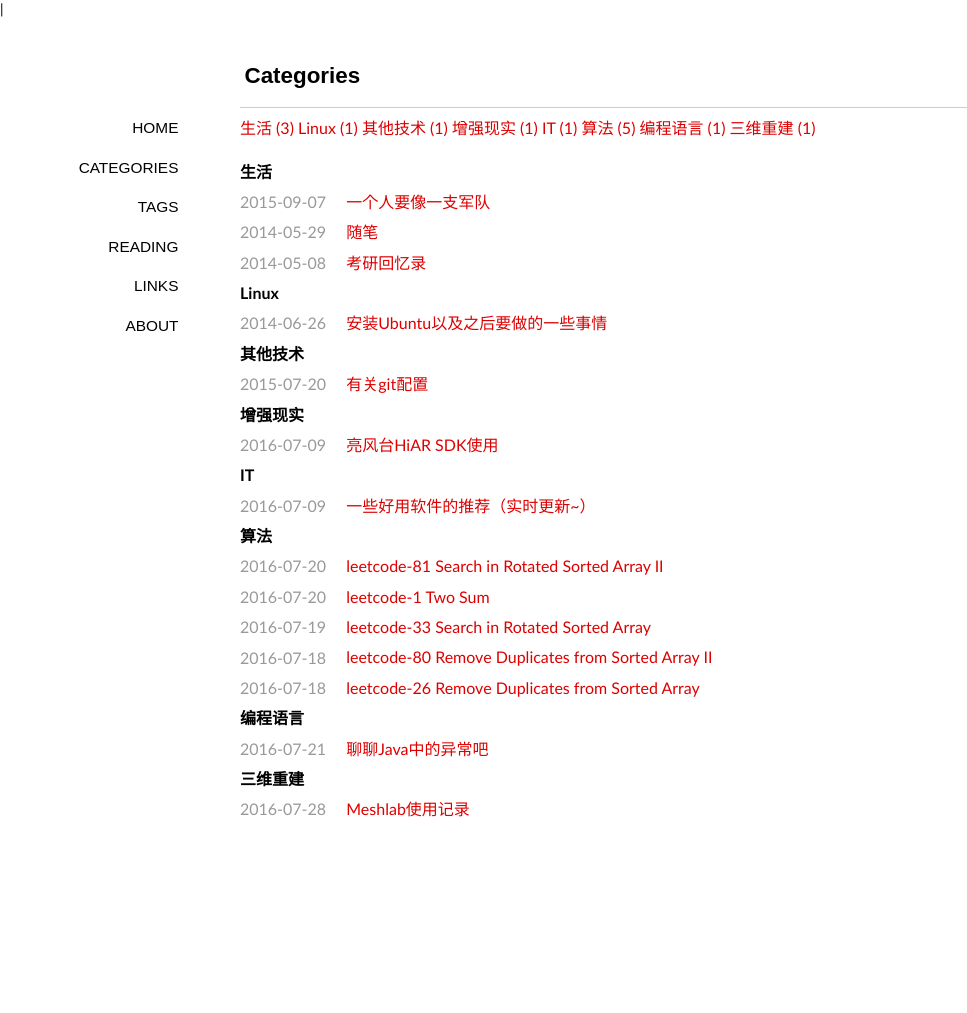
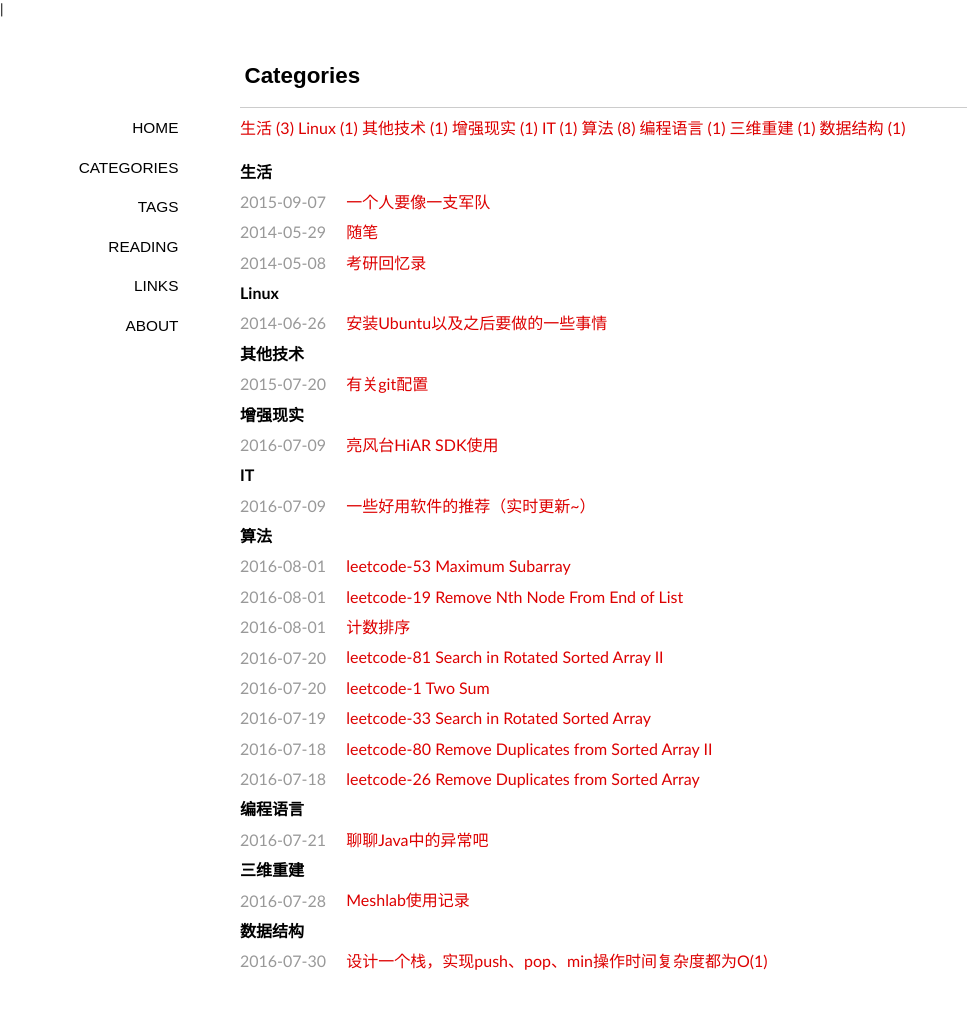
Before and after one commit to PianoCat/PianoCat.github.io, a Jekyll site: the page built from categories/index.md, in a window 1280 px wide. Shown: the whole page, without its empty margins (0-967 px from the left). Built offline with Jekyll 4.4.1, drawn with Linux system fonts in a browser that asks for light colours; some web fonts are replaced; comment, search, counter and statistics services are not loaded; before the commit the page ends 900 px from its top, so only the background shows below that; some of the changed lines change nothing that is shown.

Commit message:
post some blogs

````diff
--- /dev/null
+++ b/_posts/2016-07-30-push pop min o1.md
@@ -0,0 +1,101 @@
+---
+layout: post
+title: 设计一个栈，实现push、pop、min操作时间复杂度都为O(1)
+category: 数据结构
+tags: [stack]
+---
+
+题目思路很简单，首先需要设计一个链栈来保证push和pop操作都是O(1)，但是栈只能对栈顶进行操作，所以无法确定栈顶元素是否为最小值。
+
+为了保存当前栈中的最小元素，我们维护一个新的栈，当作一个排序栈，保证栈顶元素始终是最小值。
+
+下面是C++实现的代码：
+
+```cpp
+#include<iostream>
+using namespace std;
+
+class Stack
+{
+	typedef struct _stack
+	{
+		int* pElem;
+		int size;
+		int top;
+		_stack(int n) :size(n)
+		{
+			top = 0;
+			pElem = new int[size];
+		}
+		~_stack()
+		{
+			delete[]pElem;
+			pElem = NULL;
+		}
+	}stack;
+
+public:
+
+	Stack(int n) :s(n), minstack(n)
+	{
+	}
+
+	bool pop(int* e)
+	{
+		if (s.top == 0)
+			return false;
+		int value = s.pElem[--s.top];
+		if (value == minstack.pElem[minstack.top - 1])
+			--minstack.top;
+
+		*e = value;
+		return true;
+	}
+
+	bool push(int value)
+	{
+		if (s.top == s.size)
+			return false;
+
+		if (minstack.top == 0 || value <= minstack.pElem[minstack.top - 1])
+			minstack.pElem[minstack.top++] = value;
+
+		s.pElem[s.top++] = value;
+		return true;
+	}
+
+	bool min(int *pmin)
+	{
+		if (minstack.top == 0)
+			return false;
+		*pmin = minstack.pElem[minstack.top - 1];
+		return true;
+	}
+
+private:
+	stack s;
+	stack minstack;
+
+};
+
+int main()
+{
+	Stack s(5);
+	s.push(9);
+	s.push(7);
+	s.push(10);
+	s.push(5);
+	s.push(8);
+	cout << "9 7 10 5 8" << endl;
+	int v;
+	while (s.pop(&v))
+	{
+		cout << "pop " << v << "\t";
+		if (s.min(&v))
+			cout << "min value: " << v << endl;
+		else
+			cout << "there is no min value!" << endl;
+	}
+	return 0;
+}
+```
--- /dev/null
+++ b/_posts/2016-08-01-count sort.md
@@ -0,0 +1,45 @@
+---
+layout: post
+title: 计数排序
+category: 算法
+tags: [sort]
+---
+
+#### 题目描述 ####
+
+对n个数进行排序，要求时间复杂度为`O(n)`，空间复杂度为`O(1)`。
+
+#### 题目解答 ####
+
+我们知道，通常使用到的排序方法在时间复杂度上最好为`O(nlogn)`，所以这道题目看起来是不可能实现的。
+
+既然有这么一种算法的存在，那她肯定有一种使用限制在里面。这里的限制条件为：
+` 要排序的数组元素不能过大。`
+
+假设数字范围在0~65535范围内，定义一个数组count[65536]，这里因为空间元素是常量，并且不是很大，所以空间复杂度满足条件。
+
+假设有以下一组数字：
+```java
+100
+200
+300
+0
+45
+...
+
+```
+
+对于每个数字，计算count，即出现的次数：
+
+```java
+
+count[100]++;
+count[200]++;
+count[300]++;
+count[0]++;
+count[45]++;
+...
+
+```
+
+最后得出来的count数组，只需要遍历一遍就可以输出排序结果了，并且时空复杂度都满足题目要求。
--- /dev/null
+++ b/_posts/2016-08-01-leetcode-19-Remove Nth Node From End of List.md
@@ -0,0 +1,101 @@
+---
+layout: post
+title: leetcode-19 Remove Nth Node From End of List
+category: 算法
+tags: [leetcode]
+---
+
+### leetcode-19 Remove Nth Node From End of List ###
+
+* 题目描述
+
+Given a linked list, remove the nth node from the end of list and return its head.
+
+For example,
+
+```
+Given linked list: 1->2->3->4->5, and n = 2.
+
+After removing the second node from the end, the linked list becomes 1->2->3->5.
+```
+
+* C++解法一
+
+这道题目用快慢指针法来求解，即一个指针指向链表头部，第二个指针指向距离头部n个位置的节点，两个指针一起向后移动。当第二个指针移动到链表尾部的时候，第一个指针刚好是倒数第n个节点的前一个指针。代码如下所示，用时4ms：
+
+```cpp
+#include<iostream>
+#include<vector>
+#include<set>
+#include<algorithm>
+#include<map>
+
+using namespace std;
+
+struct ListNode {
+	int val;
+	ListNode *next;
+	ListNode(int x) : val(x), next(NULL) {}
+};
+
+class Solution {
+public:
+	ListNode* removeNthFromEnd(ListNode* head, int n) {
+		ListNode *res = head;
+		ListNode *p1 = head;
+		ListNode *p2 = p1;
+
+    //判断只有一个节点的情况
+		if (p1->next == NULL)
+			return NULL;
+
+    //flag用来指示p2指针有没有被允许移动到链表最后
+		int flag = 1;
+		for (int i = 0; i < n; ++i){
+			if (p2->next == NULL){
+				flag = 2;
+				break;
+			}
+			p2 = p2->next;
+		}
+    //双指针向后移动
+		while (p2->next != NULL){
+			p1 = p1->next;
+			p2 = p2->next;
+		}
+		if (p1 == res && flag == 2)
+			return p1->next;
+
+		else
+			p1->next = p1->next->next;
+
+		return res;
+	}
+};
+
+int main()
+{
+	Solution solution;
+	ListNode node1(1);
+	ListNode node2(2);
+	ListNode node3(3);
+	ListNode node4(4);
+	ListNode node5(5);
+
+	node1.next = &node2;
+	node2.next = &node3;
+	node3.next = &node4;
+	node4.next = &node5;
+
+	int n = 2;
+	ListNode *res = solution.removeNthFromEnd(&node1, n);
+
+	while (res)
+	{
+		cout << res->val << endl;
+		res = res->next;
+	}
+
+	return 0;
+}
+```
--- /dev/null
+++ b/_posts/2016-08-01-leetcode-53-Maximum Subarray.md
@@ -0,0 +1,41 @@
+---
+layout: post
+title: leetcode-53 Maximum Subarray
+category: 算法
+tags: [leetcode]
+---
+
+### leetcode-53 Maximum Subarray ###
+
+* 题目描述
+
+Find the contiguous subarray within an array (containing at least one number) which has the largest sum.
+
+For example, given the array `[−2,1,−3,4,−1,2,1,−5,4]`,
+
+the contiguous subarray`[4,−1,2,1]` has the largest sum = `6`.
+
+* C++解法一
+
+求数组的最大子序列，这是一道很经典的动态规划题目，这里就不再介绍暴力求解`O(n^2)`和分治算法`O(nlogn)`了。下面的代码是比较简练的一种代码，很简单，能很快看懂，时间复杂度为`O(n)`，代码耗时`12ms`。
+
+```cpp
+class Solution {
+public:
+	int maxSubArray(vector<int>& nums) {
+		int sum = nums[0];
+		int temp = 0;
+
+		for (int i = 0; i < nums.size(); ++i){
+			if (temp < 0)
+				temp = nums[i];
+			else
+				temp += nums[i];
+			if (temp>sum)
+				sum = temp;
+		}
+
+		return sum;
+	}
+};
+```
````
Also changed, not shown: _posts/2016-07-28-meshlab use page.md (+4 -0 lines).
